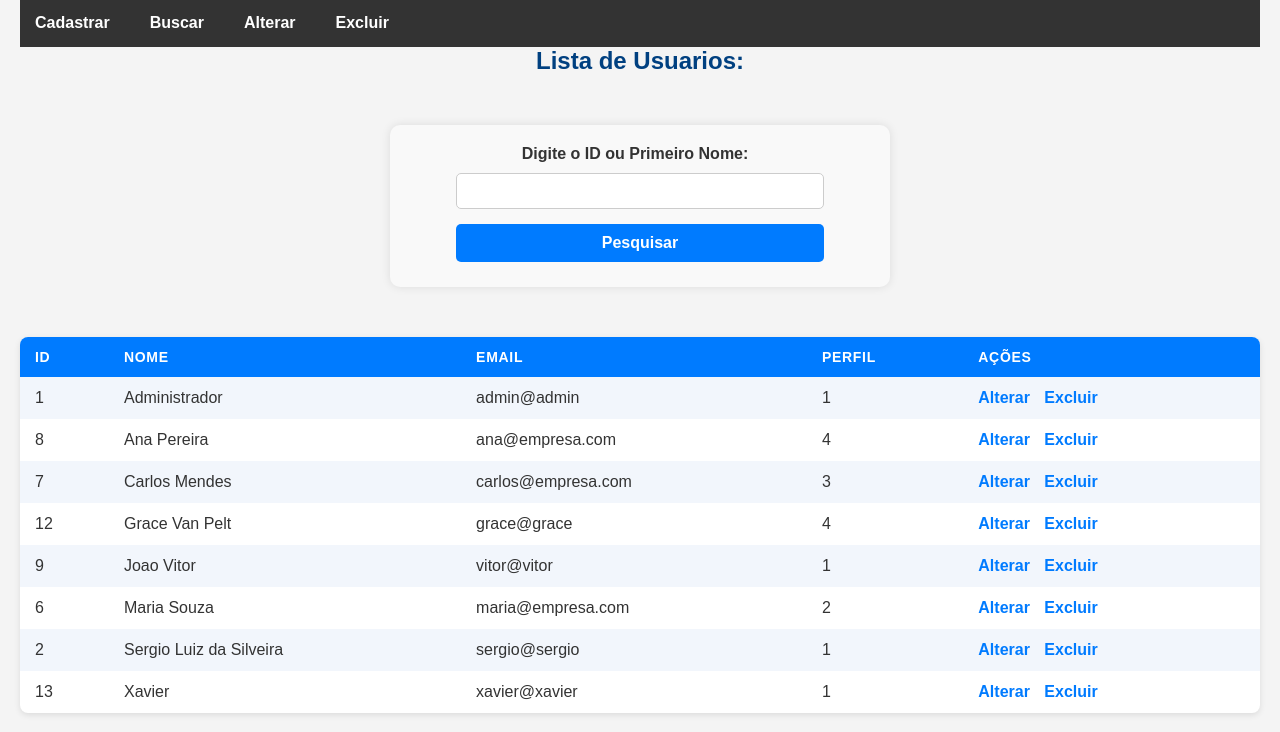
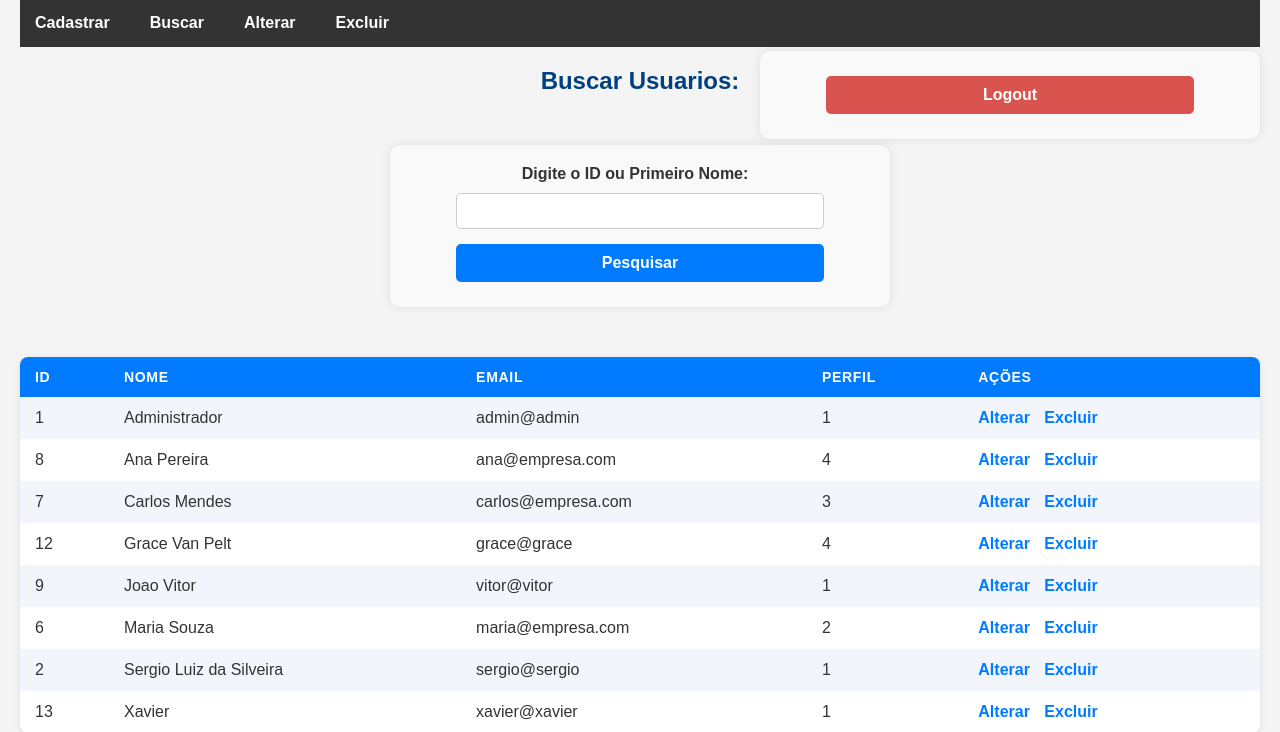
Before and after one commit to CaioBattisti/Prova_CaioLuizBattisti, a PHP site: page /buscar_usuario.php in a window 1280 px wide. Shown: the part 21-753 px from the top of the page. Run offline with PHP 8.4, Linux system fonts and the light colour scheme; a user stored in the database is signed in; data comes from the database, SQL or seed files in the repository.

Commit message:
save41
adicionando o botao de logout na tabela de busca de usuarios

```diff
--- a/buscar_usuario.php
+++ b/buscar_usuario.php
@@ -95,7 +95,14 @@ $usuarios = $stmt->fetchAll(PDO::FETCH_ASSOC);
         </ul>
     </nav>
 
-    <h2>Lista de Usuarios:</h2>
+    <div style="position: relative; text-align: center; margin: 20px 0;">
+        <h2 style="margin: 0;">Buscar Usuarios:</h2>
+        <div class="logout" style="position: absolute; right: 0; top: 100%; transform: translateY(-50%);">
+            <form action="logout.php" method="POST">
+                <button type="submit">Logout</button>
+            </form>
+        </div>
+    </div>
     <form action="buscar_usuario.php" method="POST">
         <label for="busca">Digite o ID ou Primeiro Nome:</label>
         <input type="text" id="busca" name="busca">
```
